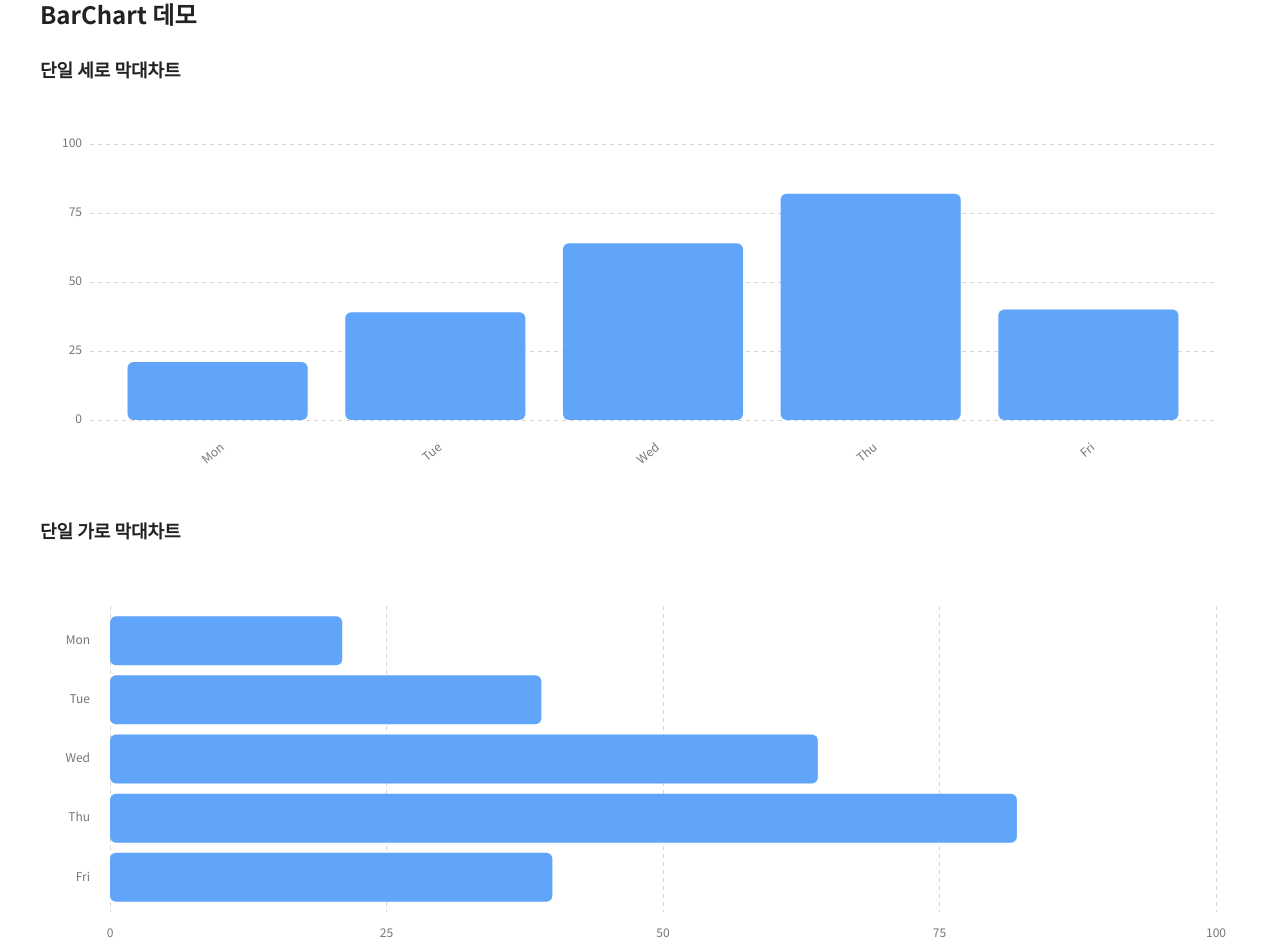
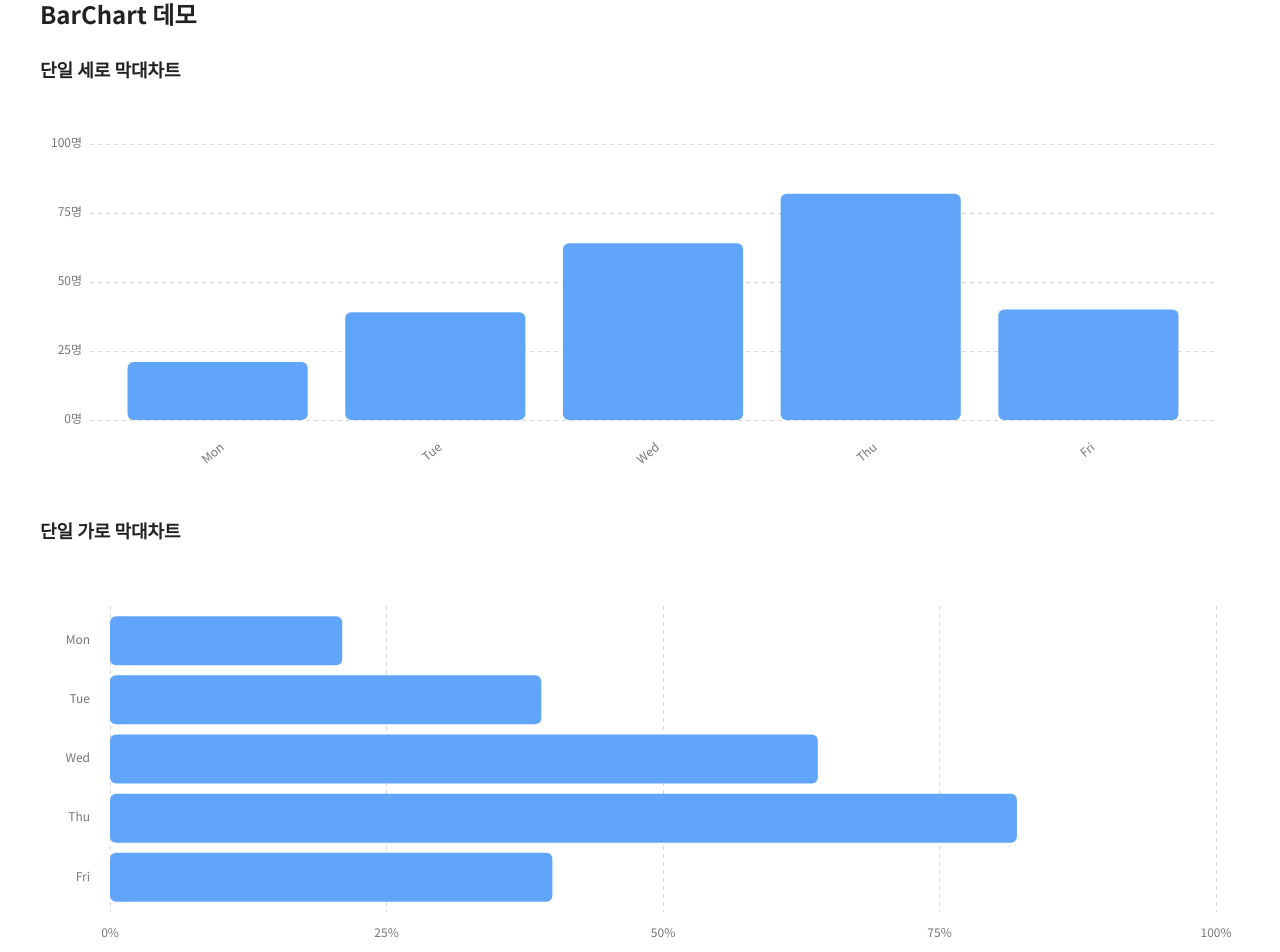
Before and after one commit to K-Sohyun/react-charts, a React (Vite) app: page / in a window 1280 px wide. Shown: the part 60-1012 px from the top of the page. Built offline with nearby package versions, Linux system fonts and the light colour scheme.

Commit message:
formatTick props 전달 (차트별 제어)

```diff
--- a/src/App.tsx
+++ b/src/App.tsx
@@ -31,7 +31,12 @@ export default function App() {
           orientation="vertical"
           rotateLabels
           padding={{ bottom: 60, left: 50 }}
-          y={{ min: 0, max: 100, ticks: { step: 25 } }}
+          y={{
+            min: 0,
+            max: 100,
+            ticks: { step: 25 },
+            formatTick: (v) => `${v}명`,
+          }}
           barColor="#60a5fa"
           xPadding={0.2}
         />
@@ -44,7 +49,12 @@ export default function App() {
           data={sample}
           orientation="horizontal"
           padding={{ left: 70, bottom: 30 }}
-          valueAxis={{ min: 0, max: 100, ticks: { step: 25 } }}
+          valueAxis={{
+            min: 0,
+            max: 100,
+            ticks: { step: 25 },
+            formatTick: (v) => `${v}%`,
+          }}
           barColor="#60a5fa"
           bandPadding={0.2}
         />
--- a/src/charts/BarChart/BarChart.tsx
+++ b/src/charts/BarChart/BarChart.tsx
@@ -18,8 +18,18 @@ type BarChartProps = {
   rotateLabels?: boolean; // vertical에서 X 라벨 회전
   xPadding?: number; // vertical: X 밴드 padding
   bandPadding?: number; // horizontal: Y 밴드 padding
-  y?: { min?: number; max?: number; ticks?: YTicks }; // vertical 값축
-  valueAxis?: { min?: number; max?: number; ticks?: YTicks }; // horizontal 값축
+  y?: {
+    min?: number;
+    max?: number;
+    ticks?: YTicks;
+    formatTick?: (v: number) => string | number;
+  }; // vertical 값축
+  valueAxis?: {
+    min?: number;
+    max?: number;
+    ticks?: YTicks;
+    formatTick?: (v: number) => string | number;
+  }; // horizontal 값축
   padding?: Partial<{
     top: number;
     right: number;
@@ -105,6 +115,7 @@ export default function BarChart({
                 length={isVertical ? innerWidth : innerHeight}
                 side={isVertical ? "left" : "bottom"}
                 grid
+                formatTick={isVertical ? y?.formatTick : valueAxis?.formatTick}
               />
 
               {/* 2) 범주 축 */}
--- a/src/charts/BarChart/BarGroupChart.tsx
+++ b/src/charts/BarChart/BarGroupChart.tsx
@@ -22,8 +22,18 @@ type BarGroupChartProps = {
   xPadding?: number; // vertical: 바깥(X) 밴드
   bandPadding?: number; // horizontal: 바깥(Y) 밴드
   innerPadding?: number; // 안쪽(시리즈) 밴드
-  y?: { min?: number; max?: number; ticks?: YTicks }; // vertical 값축
-  valueAxis?: { min?: number; max?: number; ticks?: YTicks }; // horizontal 값축
+  y?: {
+    min?: number;
+    max?: number;
+    ticks?: YTicks;
+    formatTick?: (v: number) => string | number;
+  }; // vertical 값축
+  valueAxis?: {
+    min?: number;
+    max?: number;
+    ticks?: YTicks;
+    formatTick?: (v: number) => string | number;
+  }; // horizontal 값축
   padding?: Partial<{
     top: number;
     right: number;
@@ -136,6 +146,7 @@ export default function BarGroupChart({
                 length={isVertical ? innerWidth : innerHeight}
                 side={isVertical ? "left" : "bottom"}
                 grid
+                formatTick={isVertical ? y?.formatTick : valueAxis?.formatTick}
               />
 
               {/* 2) 범주 축 */}
--- a/src/charts/core/AxisLinear.tsx
+++ b/src/charts/core/AxisLinear.tsx
@@ -4,6 +4,7 @@ type AxisLinearProps = {
   length: number; // 그리드 라인의 길이 (left면 innerWidth, bottom이면 innerHeight)
   side: "left" | "bottom"; // 축의 방향 결정
   grid?: boolean; // 그리드 라인 표시 여부
+  formatTick?: (v: number) => string | number; // 눈금 라벨 포맷 함수
   gridDash?: string; // 점선 패턴 "4 4" 같은 것
   fontSize?: number; // 라벨 폰트 크기
   tickPadding?: number; // 라벨과 축 사이 여백
@@ -14,6 +15,7 @@ export default function AxisLinear({
   scale,
   length,
   side,
+  formatTick,
   grid = true,
   gridDash = "4 4",
   fontSize = 12,
@@ -47,7 +49,7 @@ export default function AxisLinear({
               dominantBaseline="middle"
               fill="#777"
             >
-              {t}
+              {formatTick ? formatTick(t) : t}
             </text>
           </g>
         ) : (
@@ -71,7 +73,7 @@ export default function AxisLinear({
               dominantBaseline="hanging"
               fill="#777"
             >
-              {t}
+              {formatTick ? formatTick(t) : t}
             </text>
           </g>
         );
```
